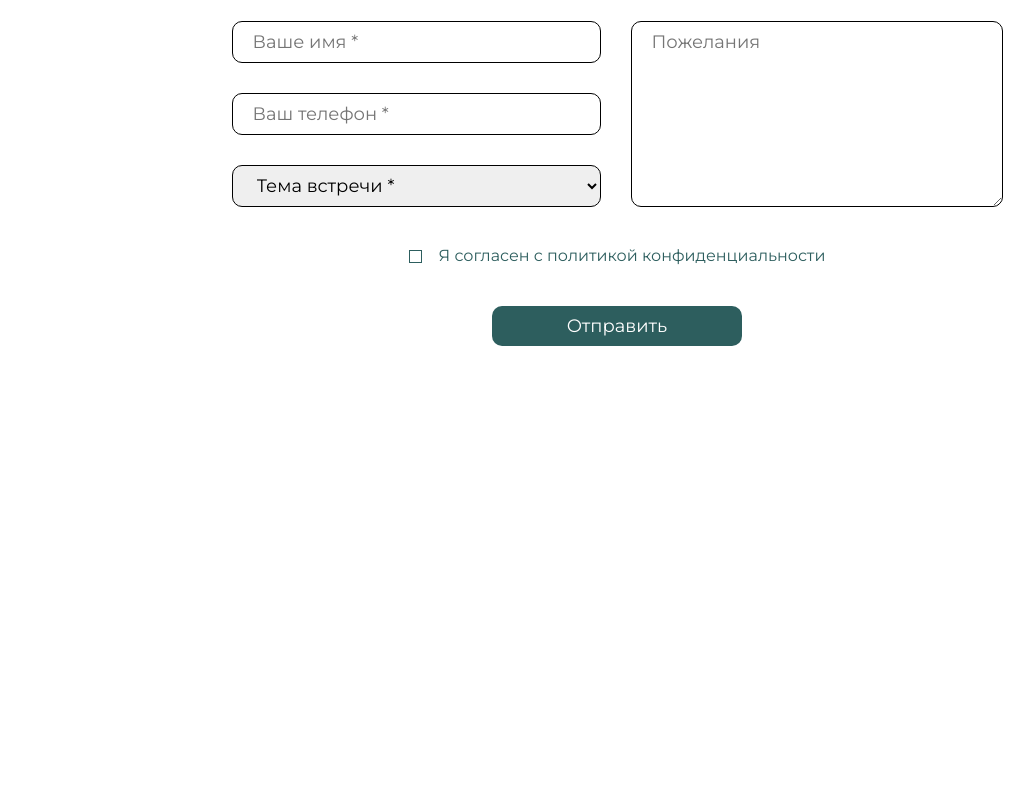
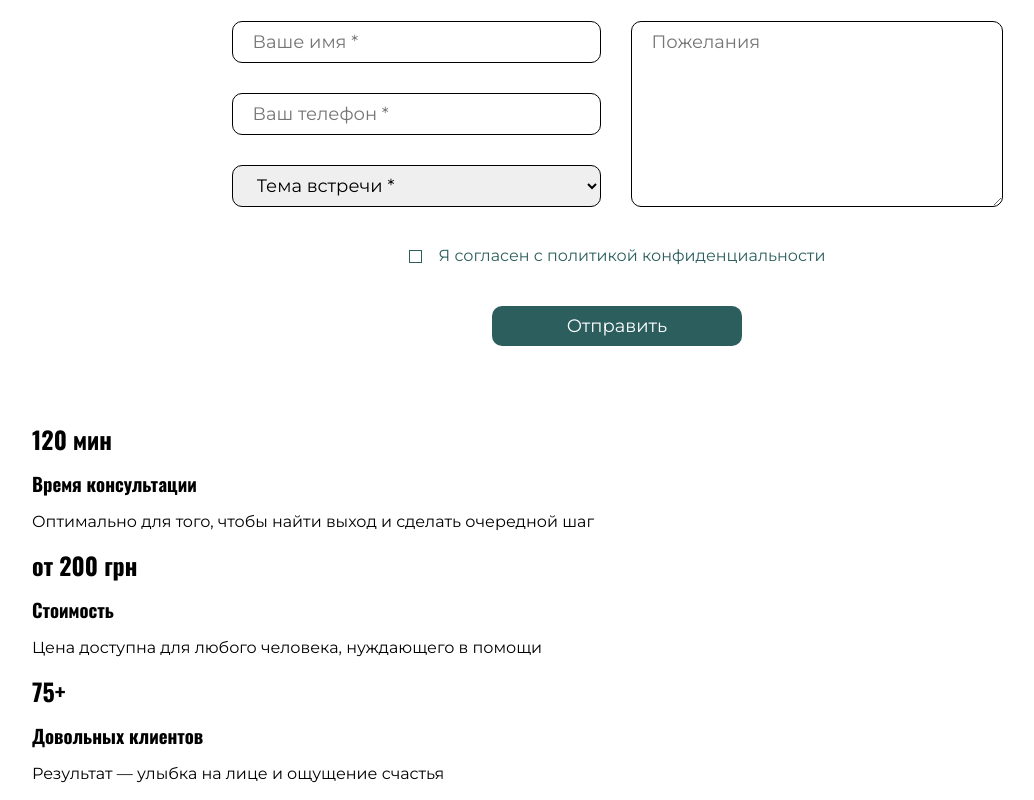
Before and after one commit to IraRadchenko/Less13, a plain HTML site: page index.html in a window 1280 px wide. Shown: the part 1714-2514 px from the top of the page, without its empty margins (23-1057 px from the left). Before the commit the page ends 2120 px from the top, so only its background shows below. Drawn offline with Linux system fonts and the light colour scheme; a web font is replaced by a local one.

Commit message:
added section indicator

```diff
--- a/index.html
+++ b/index.html
@@ -150,6 +150,43 @@
                 </button>
             </form>
         </section>
+        <section class="indicator center">
+            <article class="indicator__card">
+                <h2 class="indicator__card__number">
+                    120 мин
+                </h2>
+                <h3 class="indicator__card__title">
+                    Время консультации
+                </h3>
+                <p class="indicator__card__desk">
+                    Оптимально для того, чтобы найти
+                    выход и сделать очередной шаг
+                </p>
+            </article>
+            <article class="indicator__card">
+                <h2 class="indicator__card__number">
+                    от 200 грн
+                </h2>
+                <h3 class="indicator__card__title">
+                    Стоимость
+                </h3>
+                <p class="indicator__card__desk">
+                    Цена доступна для любого человека, нуждающего в помощи
+                </p>
+            </article>
+            <article class="indicator__card">
+                <h2 class="indicator__card__number">
+                    75+
+                </h2>
+                <h3 class="indicator__card__title">
+                    Довольных клиентов
+                </h3>
+                <p class="indicator__card__desk">
+                    Результат — улыбка на лице и ощущение счастья
+                </p>
+            </article>
+
+        </section>
     </main>
 </body>
 
```
